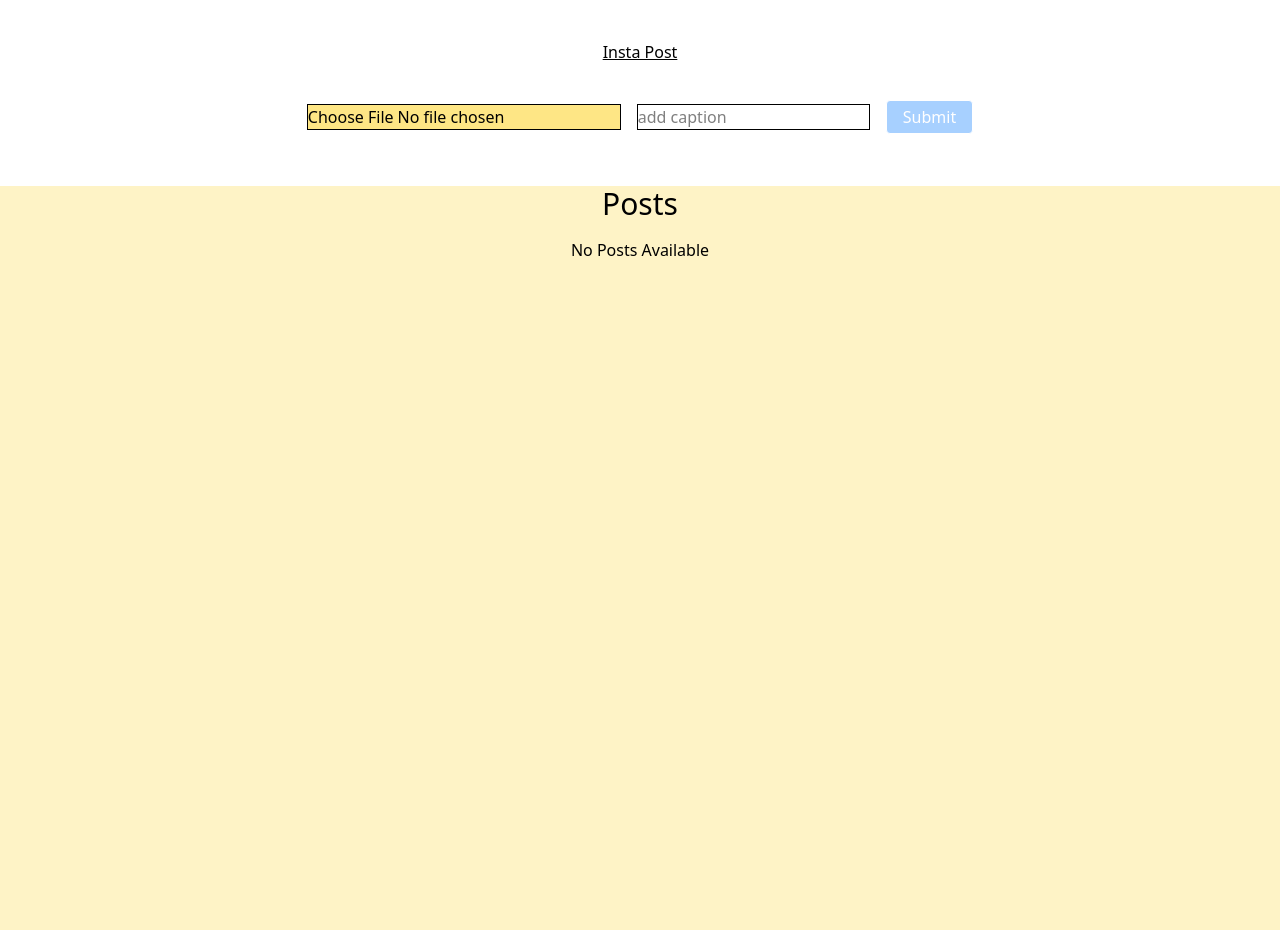
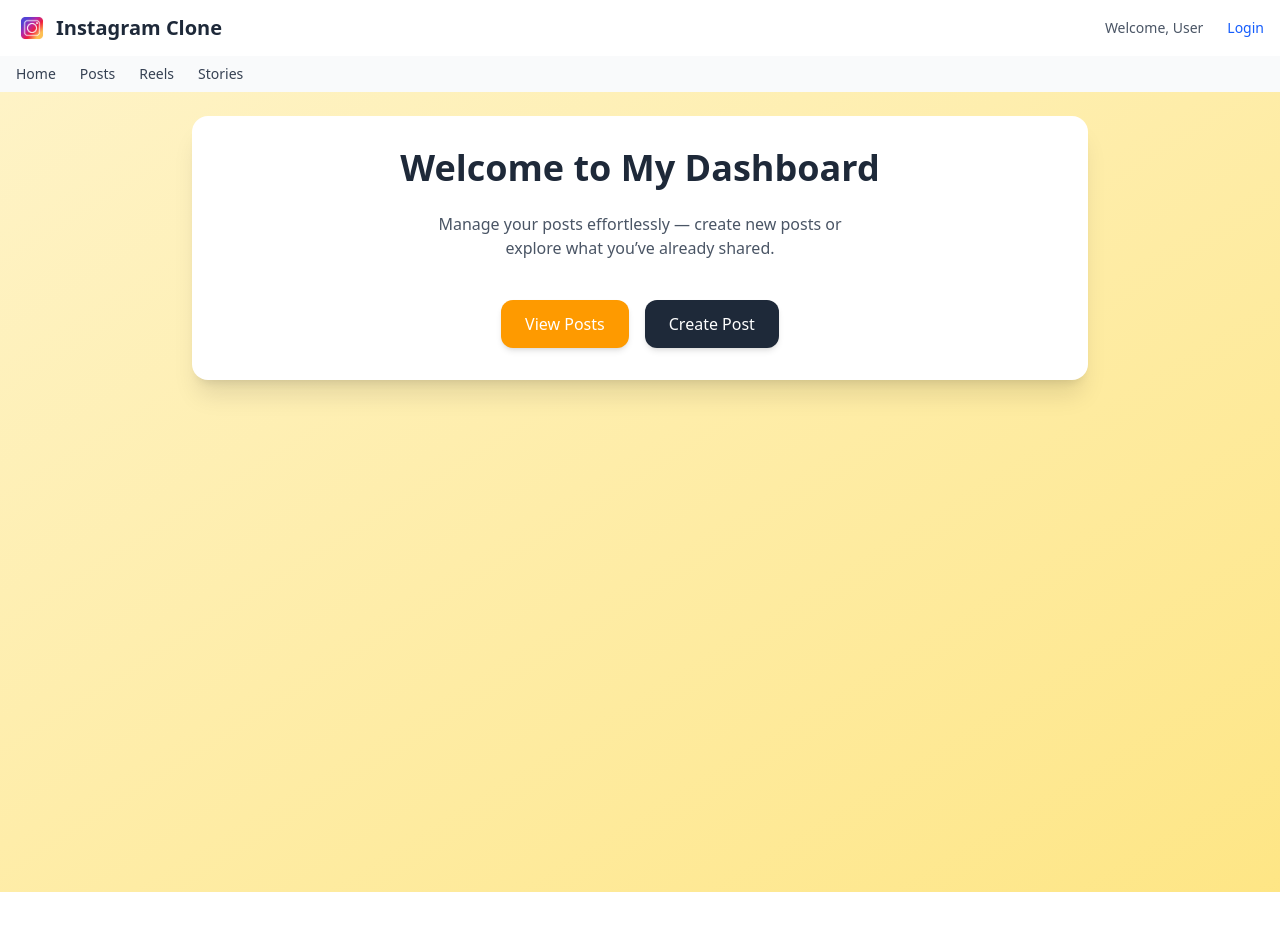
Before and after one commit to varun-developer-public/batch270, a React (Vite) app: page / in a window 1280 px wide. Shown: the top 930 px of the page. After the commit the page ends 892 px from the top, so only its background shows below. Built offline with nearby package versions, Linux system fonts and the light colour scheme.

Commit message:
`Added Font Awesome icons and React Router for navigation and routing`

```diff
--- a/index.html
+++ b/index.html
@@ -4,6 +4,7 @@
     <meta charset="UTF-8" />
     <meta name="viewport" content="width=device-width, initial-scale=1.0" />
     <title>Batch 270/2</title>
+    <link rel="stylesheet" href="https://cdnjs.cloudflare.com/ajax/libs/font-awesome/7.0.1/css/all.min.css" integrity="sha512-2SwdPD6INVrV/lHTZbO2nodKhrnDdJK9/kg2XD1r9uGqPo1cUbujc+IYdlYdEErWNu69gVcYgdxlmVmzTWnetw==" crossorigin="anonymous" referrerpolicy="no-referrer" />
   </head>
   <body>
     <div id="root"></div>
--- a/package.json
+++ b/package.json
@@ -12,6 +12,8 @@
   "dependencies": {
     "@emotion/react": "^11.14.0",
     "@emotion/styled": "^11.14.1",
+    "@fortawesome/react-fontawesome": "^3.0.2",
+    "@fortawesome/vue-fontawesome": "^3.1.1",
     "@mui/icons-material": "^7.3.1",
     "@mui/material": "^7.3.1",
     "@mui/styled-engine-sc": "^7.3.1",
@@ -19,6 +21,7 @@
     "bootstrap": "^5.3.7",
     "react": "^19.0.0",
     "react-dom": "^19.0.0",
+    "react-router-dom": "^7.8.2",
     "styled-components": "^6.1.19",
     "tailwindcss": "^4.1.11"
   },
--- a/src/components/General/post.jsx
+++ b/src/components/General/post.jsx
@@ -1,4 +1,5 @@
 import React, { useEffect, useState } from "react";
+import { useNavigate } from "react-router-dom";
 
 function Post() {
     const [post, setPost] = useState({
@@ -7,6 +8,7 @@ function Post() {
     });
     const [preview, setPreview] = useState(null);
     const [savedPosts, setSavedPosts] = useState([]);
+    const nav = useNavigate()
 
 
     useEffect(()=>{
@@ -32,6 +34,7 @@ function Post() {
         });
         setPreview(null);
         alert("Image Submitted Successfully");
+        nav("/postList");
     }
 
     const handleCaptionChange = (e)=>{
--- a/src/components/General/postList.jsx
+++ b/src/components/General/postList.jsx
@@ -5,22 +5,46 @@ function PostList() {
     useEffect(()=>{
         const posts = JSON.parse(localStorage.getItem("posts")) || [];
         setSavedPosts(posts)
-    })
+    },[])
+
+    const handleDelete = (index)=>{
+       const updatesPost = savedPosts.filter((_,i)=> i !== index)
+       setSavedPosts(updatesPost);
+       localStorage.setItem("posts", JSON.stringify(updatesPost));
+    }
+
+
+
   return (
-    <div className='flex flex-col items-center gap-4 mt-10 bg-amber-100 h-screen w-full'>
-        <h1 className='text-3xl'>Posts </h1>
-        {savedPosts.length === 0 &&  <div>
-            No Posts Available
-        </div>}
-        {savedPosts.map((post, index)=>(
-            <div key={index} className='border p-4 rounded-lg shadow-lg bg-white w-1/3'>
-                <img src={post.image} alt={`Post ${index + 1}`} className='w-full h-64 object-cover rounded'/>
-                <p className='mt-2 text-gray-700'>{post.caption}</p>
-            </div>
-            )
-        )}
+<div className="min-h-screen w-full bg-amber-100 py-10 px-4">
+  <div className="flex flex-col items-center gap-6 max-w-6xl mx-auto">
+    <h1 className="text-3xl md:text-4xl font-bold text-gray-800">Posts</h1>
 
+    {savedPosts.length === 0 && (
+      <div className="text-gray-600 text-lg">No Posts Available</div>
+    )}
+
+    <div className="grid grid-cols-1 sm:grid-cols-2 lg:grid-cols-3 gap-6 w-full">
+      {savedPosts.map((post, index) => (
+        <div
+          key={index}
+          className="border rounded-2xl shadow-md bg-white overflow-hidden transition hover:shadow-xl"
+        >
+          <img
+            src={post.image}
+            alt={`Post ${index + 1}`}
+            className="w-full h-56 sm:h-64 object-cover"
+          />
+          <div className="p-4">
+            <p className="text-gray-700 text-base">{post.caption}</p>
+            <i className="fa-solid fa-trash cursor-pointer" style={{color: '#e32672'}} onClick={()=>handleDelete(index)}></i>
+          </div>
+        </div>
+      ))}
     </div>
+  </div>
+</div>
+
   )
 }
 
--- a/src/components/Navbar/navbar.jsx
+++ b/src/components/Navbar/navbar.jsx
@@ -1,47 +1,69 @@
+import { Link } from "react-router-dom";
 
 
-function NavBar(){
+function NavBar() {
   return (
-        <>
-{/* <nav className="bg-white border-gray-200 dark:bg-gray-900">
-    <div className="flex flex-wrap justify-between items-center mx-auto max-w-screen-xl p-4">
-        <a href="https://flowbite.com" className="flex items-center space-x-3 rtl:space-x-reverse">
-            <img src="https://flowbite.com/docs/images/logo.svg" className="h-8" alt="Flowbite Logo" />
-            <span className="self-center text-2xl font-semibold whitespace-nowrap dark:text-white">BTree Market</span>
+    <header className="w-full shadow-md">
+      {/* Top Bar */}
+      <nav className="bg-white dark:bg-gray-900">
+        <div className="max-w-screen-xl mx-auto flex justify-between items-center px-4 py-3">
+          {/* Logo + Brand */}
+          <a href="/" className="flex items-center gap-2">
+            <img
+              src="/instagram-logo.jpg"
+              alt="Logo"
+              className="h-8"
+            />
+            <span className="text-xl font-semibold text-gray-800 dark:text-white">
+              Instagram Clone
+            </span>
           </a>
-        <div className="flex items-center space-x-6 rtl:space-x-reverse">
-            <a href="tel:5541251234" className="text-sm  text-gray-500 dark:text-white hover:underline">+91 851-412-1234</a>
-            <a href="#" className="text-sm  text-blue-600 dark:text-blue-500 hover:underline">Login</a>
+
+          {/* Right Side Links */}
+          <div className="flex items-center gap-6 text-sm">
+            <span
+              className="text-gray-600 dark:text-gray-300 hover:underline cursor-default"
+            >
+             Welcome, User
+            </span>
+            <a
+              href="#"
+              className="text-blue-600 dark:text-blue-400 font-medium hover:underline"
+            >
+              Login
+            </a>
           </div>
         </div>
       </nav>
-<nav className="bg-gray-50 dark:bg-gray-700">
-    <div className="max-w-screen-xl px-4 py-3 mx-auto">
-        <div className="flex items-center">
-            <ul className="flex flex-row font-medium mt-0 space-x-8 rtl:space-x-reverse text-sm">
+
+      {/* Bottom Menu */}
+      <nav className="bg-gray-50 dark:bg-gray-800">
+        <div className="max-w-screen-xl mx-auto px-4 py-2">
+          <ul className="flex gap-6 text-sm font-medium text-gray-700 dark:text-gray-200">
             <li>
-                    <a href="#" className="text-gray-900 dark:text-white hover:underline" aria-current="page">Home</a>
+
+                <Link to="/">Home</Link>
             </li>
             <li>
-                    <a href="#" className="text-gray-900 dark:text-white hover:underline">Mobiles</a>
+
+                <Link to={"/postList"} className="hover:text-blue-600 dark:hover:text-blue-400">Posts</Link>
+
             </li>
             <li>
-                    <a href="#" className="text-gray-900 dark:text-white hover:underline">Bikes</a>
+              <a href="#" className="hover:text-blue-600 dark:hover:text-blue-400">
+                Reels
+              </a>
             </li>
             <li>
-                    <a href="#" className="text-gray-900 dark:text-white hover:underline">Headphones</a>
+              <a href="#" className="hover:text-blue-600 dark:hover:text-blue-400">
+                Stories
+              </a>
             </li>
           </ul>
         </div>
-    </div>
-</nav> */}
-
-
-
-
-        </>
-    )
-
+      </nav>
+    </header>
+  );
 }
 
-export default NavBar
+export default NavBar;
--- a/src/home.jsx
+++ b/src/home.jsx
@@ -14,6 +14,9 @@ import MusicPlayerSlider from "./components/AudioPlayers/player";
 import Forms from "./components/Forms/forms";
 import Post from "./components/General/post";
 import PostList from "./components/General/postList";
+import { Route, Routes } from "react-router-dom";
+import HomeDashboard from "./pages/homeDashboard";
+import NavBar from "./components/Navbar/navbar";
 function Home() {
   const [show, setShow] = useState(false);
   useEffect(() => {
@@ -51,8 +54,18 @@ function Home() {
     // <Forms/>
 <>
 
-    <Post/>
-    <PostList/>
+    <NavBar/>
+
+      <Routes>
+        <Route exact path="/" element={<HomeDashboard/>}/>
+        <Route path="/postList" element={<PostList/>}/>
+        <Route path="/createPost" element={<Post/>}/>
+      </Routes>
+
+
+
+
+
 </>
   );
 }
--- a/src/main.jsx
+++ b/src/main.jsx
@@ -1,7 +1,9 @@
+import { createRoot } from "react-dom/client";
+import Home from "./home.jsx";
+import { BrowserRouter } from "react-router-dom";
 
-import { createRoot } from 'react-dom/client'
-import Home from './home.jsx'
-
-createRoot(document.getElementById('root')).render(
-        <Home/>
-)
+createRoot(document.getElementById("root")).render(
+  <BrowserRouter>
+    <Home />
+  </BrowserRouter>
+);
--- /dev/null
+++ b/src/pages/homeDashboard.jsx
@@ -0,0 +1,39 @@
+import React from 'react'
+import NavBar from '../components/Navbar/navbar'
+import { Link } from 'react-router-dom'
+
+function HomeDashboard() {
+  return (
+<div className="min-h-screen bg-gradient-to-br from-amber-100 to-amber-200 p-6">
+  <div className="max-w-4xl mx-auto">
+    {/* Card Container */}
+    <div className="bg-white rounded-2xl shadow-xl p-8 flex flex-col items-center text-center gap-6">
+      {/* Title */}
+      <h1 className="text-3xl md:text-4xl font-bold text-gray-800">
+        Welcome to My Dashboard
+      </h1>
+      <p className="text-gray-600 max-w-md">
+        Manage your posts effortlessly — create new posts or explore what you’ve already shared.
+      </p>
+
+      {/* Buttons */}
+      <div className="flex flex-col sm:flex-row gap-4 mt-4">
+        <Link to={"/postList"}>
+            <button className="px-6 py-3 rounded-xl bg-amber-500 text-white font-medium shadow-md hover:bg-amber-600 transition cursor-pointer">
+            View Posts
+            </button>
+        </Link>
+        <Link to={"/createPost"}>
+            <button className="px-6 py-3 rounded-xl bg-gray-800 text-white font-medium shadow-md hover:bg-gray-900 transition">
+            Create Post
+            </button>
+        </Link>
+      </div>
+    </div>
+  </div>
+</div>
+
+  )
+}
+
+export default HomeDashboard
```
Also changed, not shown: public/instagram-logo.jpg (added), 1 other file (tests, documents, lock files or other folders). Lines whose indentation alone changed are shown as unchanged.
